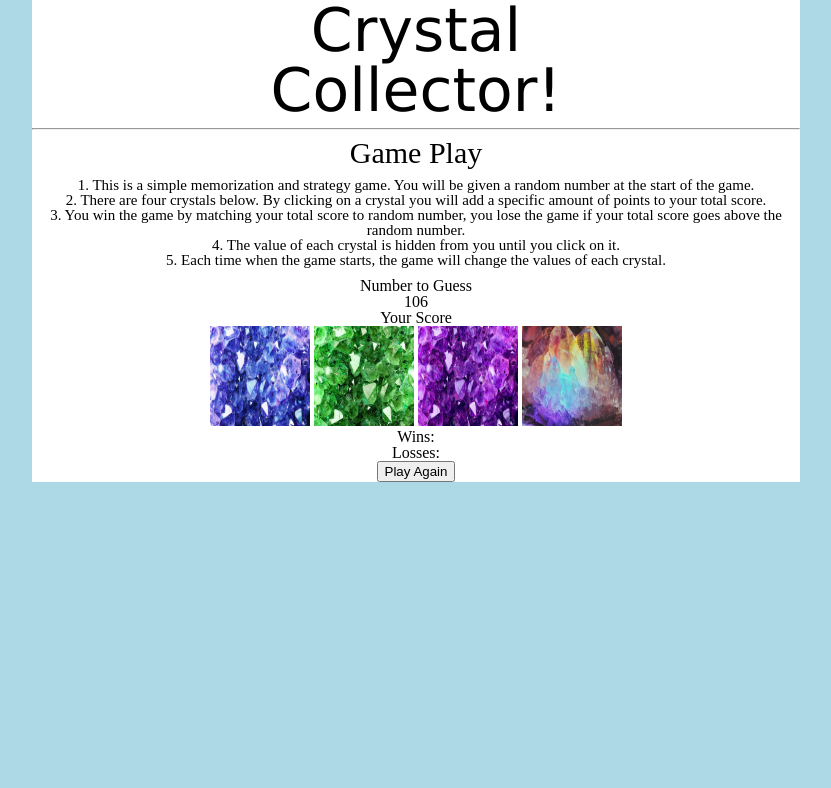
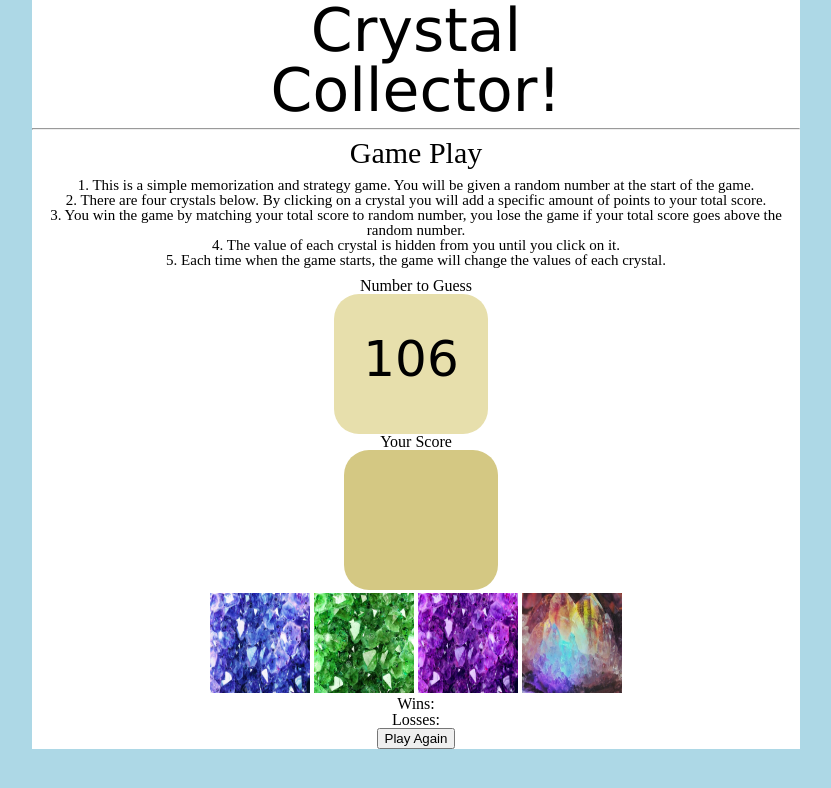
Before and after one commit to zsievers/Crystal-Collector, a plain HTML site: page index.html in a window 1280 px wide. Shown: the whole page, without its empty margins (224-1055 px from the left). Drawn offline with nearby package versions, Linux system fonts and the light colour scheme.

Commit message:
stying to numbers to guess and score total

```diff
--- a/assets/css/style.css
+++ b/assets/css/style.css
@@ -33,3 +33,36 @@ img {
     width: 100px;
     height: 100px;
 }
+
+#targetNum {
+    width: 20%;
+	height: 100px;
+	display: inline-block;
+	background-color: #e7dfac;
+	border-radius: 25px;
+	font-family: "Fjalla One", cursive;
+	font-size: 50px;
+	padding-top: 40px;
+	margin-right: 10px;
+}
+
+#score-total {
+    width: 20%;
+	height: 100px;
+	display: inline-block;
+	background-color: #d4c883;
+	border-radius: 25px;
+	font-family: "Fjalla One", cursive;
+	font-size: 50px;
+	color: #fff;
+	padding-top: 40px;
+	margin-left: 10px;
+}
+
+
+.win {
+    margin-left: auto;
+}
+.loss {
+    margin-left: auto;
+}
--- a/assets/javascript/game.js
+++ b/assets/javascript/game.js
@@ -67,7 +67,7 @@ $(".crystal").click(function() {
 // function adding random values to each crystal
 function reset() {
   setup(); // values and number reset
-  $("#targetNum-area").text(targetScore);
+  $("#targetNum").text(targetScore);
   // $("#winText").text("");
   // $("#lossText").text(" ");
   $("#blue").attr("data-value", crystal.blue.value);
--- a/index.html
+++ b/index.html
@@ -22,7 +22,7 @@
 
       <!-- Random Number Displayed -->
         <h3>Number to Guess</h3>
-        <div id="targetNum-area"></div>
+        <div id="targetNum"></div>
 
 
       <!-- score title -->
```
